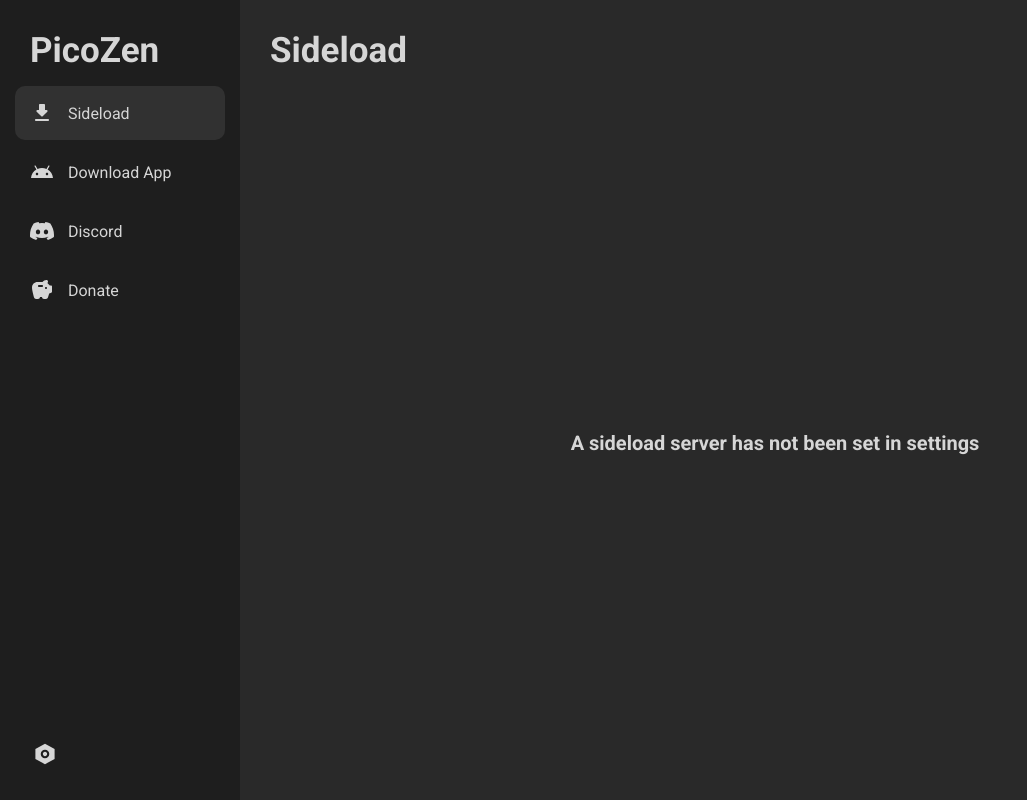
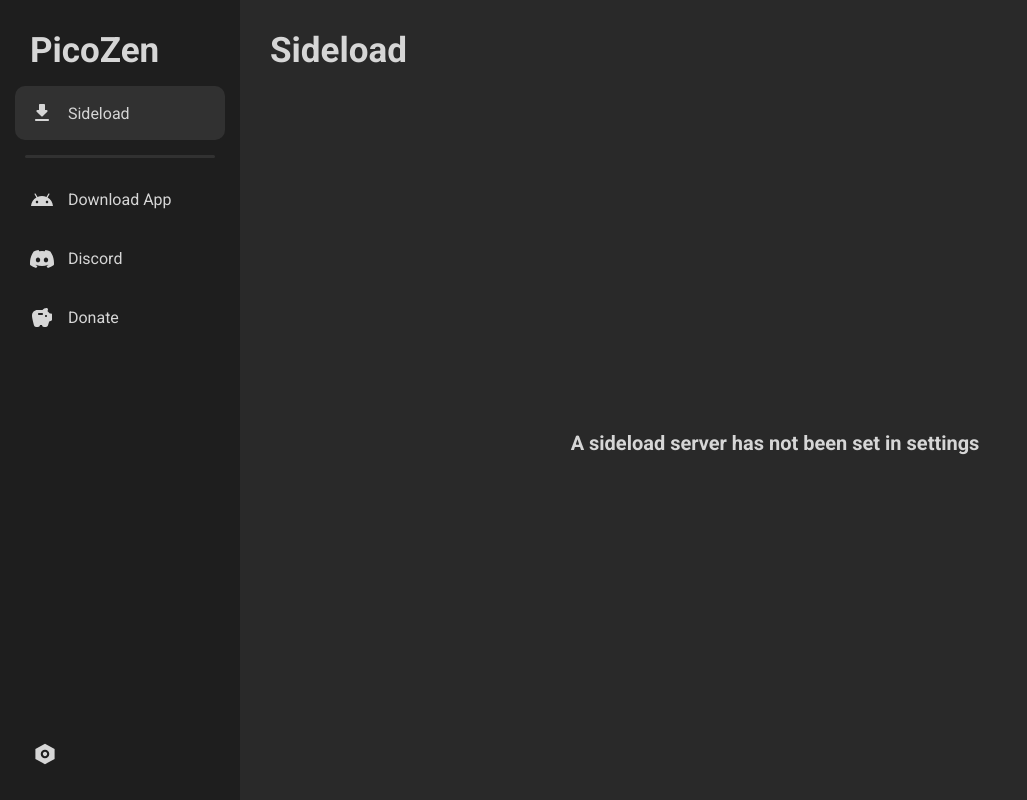
Before and after one commit to barnabwhy/PicoZen-Web, a plain HTML site: page index.html in a window 1280 px wide. Shown: the whole page, without its empty margins (0-1027 px from the left). Drawn offline with Linux system fonts and the light colour scheme.

Commit message:
Add spacer between internal and external links

```diff
--- a/index.html
+++ b/index.html
@@ -19,6 +19,7 @@
                     <svg viewbox="0 0 24 24"><use href="/assets/sections/sideload.svg#img" style="--color-fill: var(--color-text);"></use></svg>
                     <span>Sideload</span>
                 </a>
+                <div class="spacer"></div>
                 <a id="download-link" href="https://github.com/barnabwhy/PicoZen/releases/latest" title="Download App">
                     <svg viewbox="0 0 24 24"><use href="/assets/sections/download.svg#img" style="--color-fill: var(--color-text);"></use></svg>
                     <span>Download App</span>
--- a/style.css
+++ b/style.css
@@ -111,6 +111,14 @@ a {
 }
 #left > .settings > svg {
     width: 100%;
+}
+
+.section-list > .spacer {
+    width: calc(100% - 20px);
+    height: 2.5px;
+    background-color: var(--bg-light);
+    margin: 10px;
+    border-radius: 10px;
 }
 
 #right {
```
